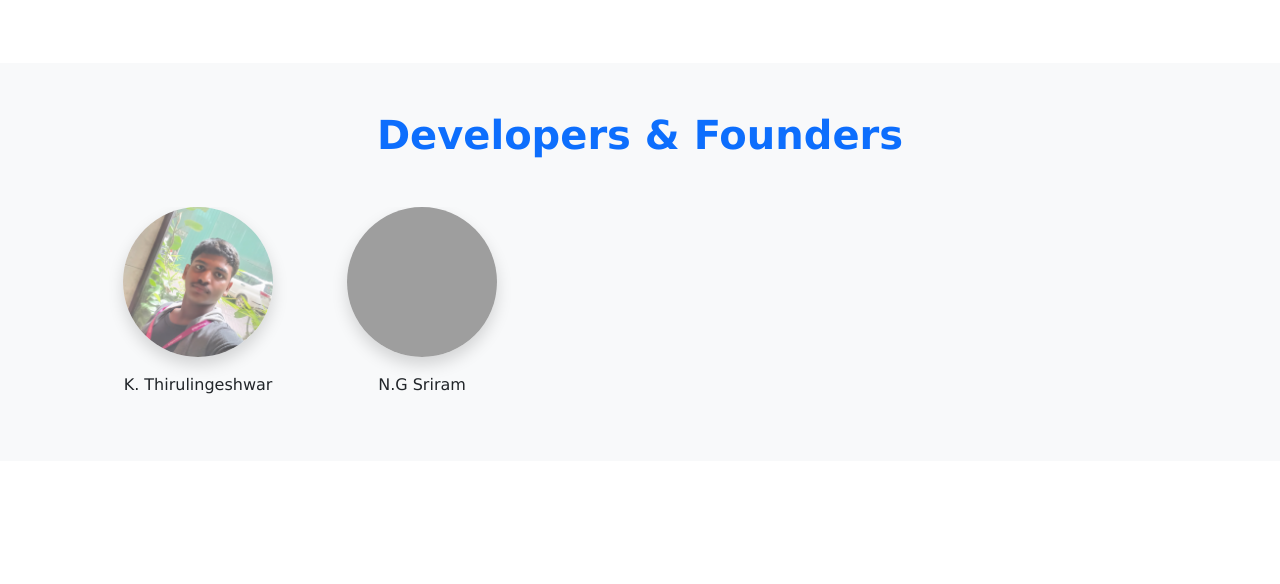
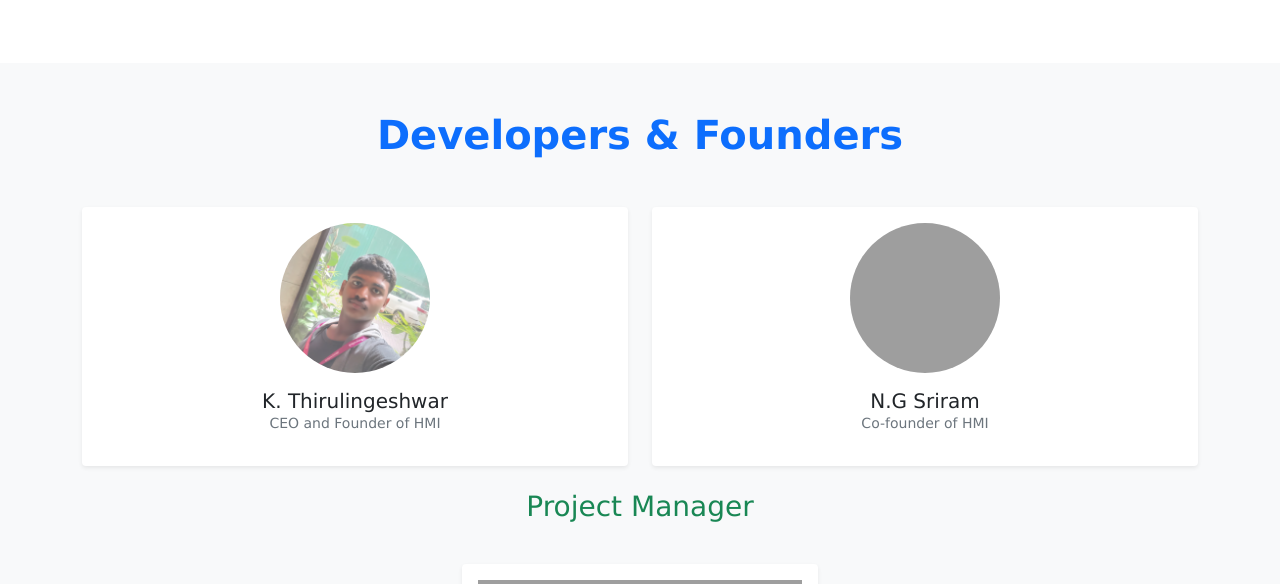
Before and after one commit to sriram-65/HMI, a Flask app: page / in a window 1280 px wide. Shown: the part 1827-2411 px from the top of the page. Run offline with Flask 3, Linux system fonts and the light colour scheme; data that the repository does not hold is empty; grey boxes are pictures that could not be loaded.

Commit message:
Update index.html

```diff
--- a/templates/index.html
+++ b/templates/index.html
@@ -143,25 +143,48 @@
 
 <section id="dev" class="py-5 bg-light">
   <div class="container">
-    <h1 class="text-center mb-5 text-primary fw-bold">Developers & Founders</h1>
-    <div class="d-flex overflow-auto gap-4 px-3">
+    <h1 class="mb-5 text-primary fw-bold text-center">Developers & Founders</h1>
+    <div class="row justify-content-center g-4">
 
-      <div class="text-center flex-shrink-0" style="width: 200px;">
+
+      <div class="col-md-6">
+        <div class="card border-0 shadow-sm text-center p-3 hover-shadow transition">
           <img src="static/20220828_093649.jpg"
-             class="img-fluid rounded-circle shadow"
+               class="rounded-circle mx-auto"
                style="width: 150px; height: 150px; object-fit: cover;"
                alt="Developer 1">
-        <p class="mt-3 fw-semibold">K. Thirulingeshwar</p>
+          <h5 class="mt-3 fw-semibold mb-0">K. Thirulingeshwar</h5>
+          <p class="text-muted small">CEO and Founder of HMI </p>
+        </div>
       </div>
 
 
-      <div class="text-center flex-shrink-0" style="width: 200px;">
+      <div class="col-md-6">
+        <div class="card border-0 shadow-sm text-center p-3 hover-shadow transition">
           <img src="https://res.cloudinary.com/dbrmvywb0/image/upload/v1748155625/gu05arqizojq0topxdit.jpg"
-             class="img-fluid rounded-circle shadow"
+               class="rounded-circle mx-auto"
                style="width: 150px; height: 150px; object-fit: cover;"
                alt="Developer 2">
-        <p class="mt-3 fw-semibold">N.G Sriram</p>
+          <h5 class="mt-3 fw-semibold mb-0">N.G Sriram</h5>
+          <p class="text-muted small">Co-founder of HMI</p>
         </div>
+    </div>
+
+    <h3 class=" text-center mb-3 text-success" > Project Manager </h3>
+
+    <div class="col-md-4">
+
+          <div class="card border-0 shadow-sm text-center p-3 hover-shadow transition">
+
+          <img src="https://res.cloudinary.com/dbrmvywb0/image/upload/v1749299204/pa9qmzykiydrl6jcqlyv.jpg"
+               class=" mx-auto img-fluid"
+               style="width: 350px; height: 350px; object-fit: cover;"
+               alt="Developer 2">
+          <h5 class="mt-3 fw-semibold mb-0">R . Siva</h5>
+          <p class="text-muted small">Project Manager of HMI</p>
+        </div>
+    </div>
+
     </div>
   </div>
 </section>
```
Lines whose indentation alone changed are shown as unchanged.
